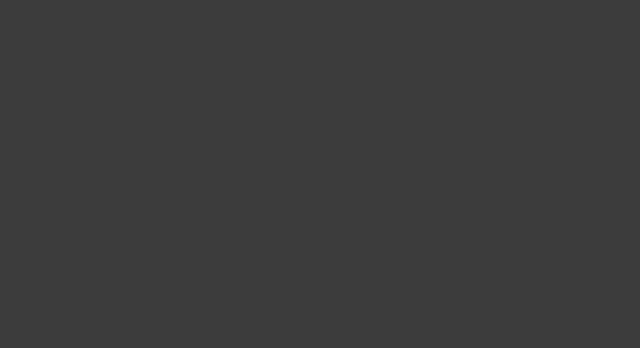
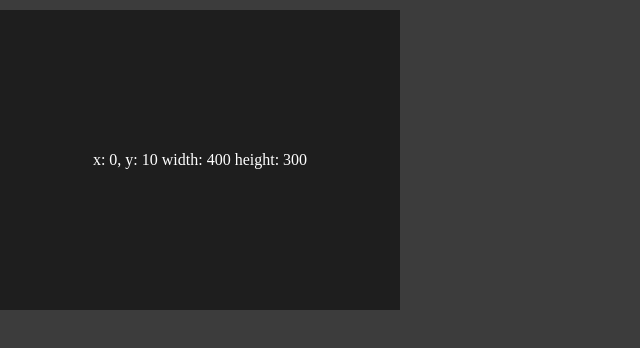
Before and after one commit to richardimaoka/next-sandbox, a Next.js app in the folder next/: page / in a window 1280 px wide. Shown: the top 348 px of the page, without its empty margins (0-640 px from the left). Built offline with nearby package versions, Linux system fonts and the light colour scheme.

Commit message:
child box

```diff
--- a/next/pages/index.tsx
+++ b/next/pages/index.tsx
@@ -3,7 +3,7 @@ import { Column } from "@/components/Column";
 import { MainContainer } from "@/components/MainContainer";
 import { css, keyframes } from "@emotion/react";
 import { Noto_Sans_JP } from "next/font/google";
-import { useEffect, useState } from "react";
+import { useEffect, useRef, useState } from "react";
 
 const notoSansJP = Noto_Sans_JP({
   // Japanese font needs this settings, as index.d.ts doesn't allow subsets = japanese, which is probably due to the large size of japanese font
@@ -11,6 +11,60 @@ const notoSansJP = Noto_Sans_JP({
   display: "swap", // removing this will unapplied japanese font, BUT THIS CAUSES LAYOUT SHIFT...!!!
 });
 
+const ChildBox = () => {
+  const [content, setContent] = useState("");
+  const ref = useRef<HTMLDivElement>(null);
+
+  useEffect(() => {
+    if (ref.current) {
+      const box = ref.current;
+      const rect = box.getBoundingClientRect();
+      setContent(
+        `x: ${rect.x}, y: ${rect.y} width: ${rect.width} height: ${rect.height}`
+      );
+    }
+  }, []);
+
+  return (
+    <div
+      ref={ref}
+      css={css`
+        @media (max-width: 768px) {
+          width: 100vw;
+        }
+
+        height: 300px;
+        width: 400px;
+        margin: 10px 0;
+
+        background-color: #1e1e1e;
+        color: white;
+
+        display: flex;
+        justify-content: center;
+        align-items: center;
+      `}
+    >
+      {content}
+    </div>
+  );
+};
+
 export default function Home() {
-  return <></>;
+  return (
+    <div
+      css={css`
+        @media (max-width: 768px) {
+          width: 100vw;
+          height: 100vh;
+        }
+
+        width: 768px;
+        height: 100vh;
+        overflow-y: auto;
+      `}
+    >
+      <ChildBox />
+    </div>
+  );
 }
```
